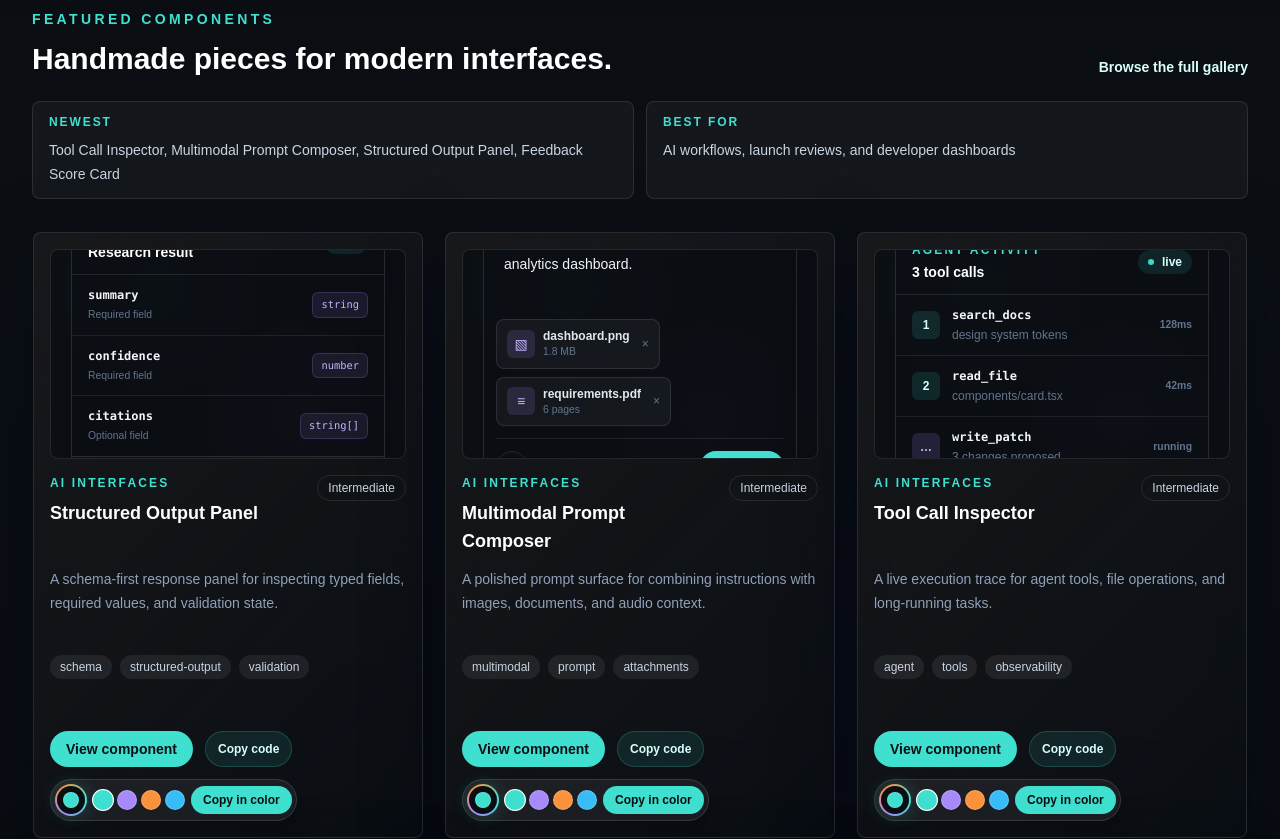
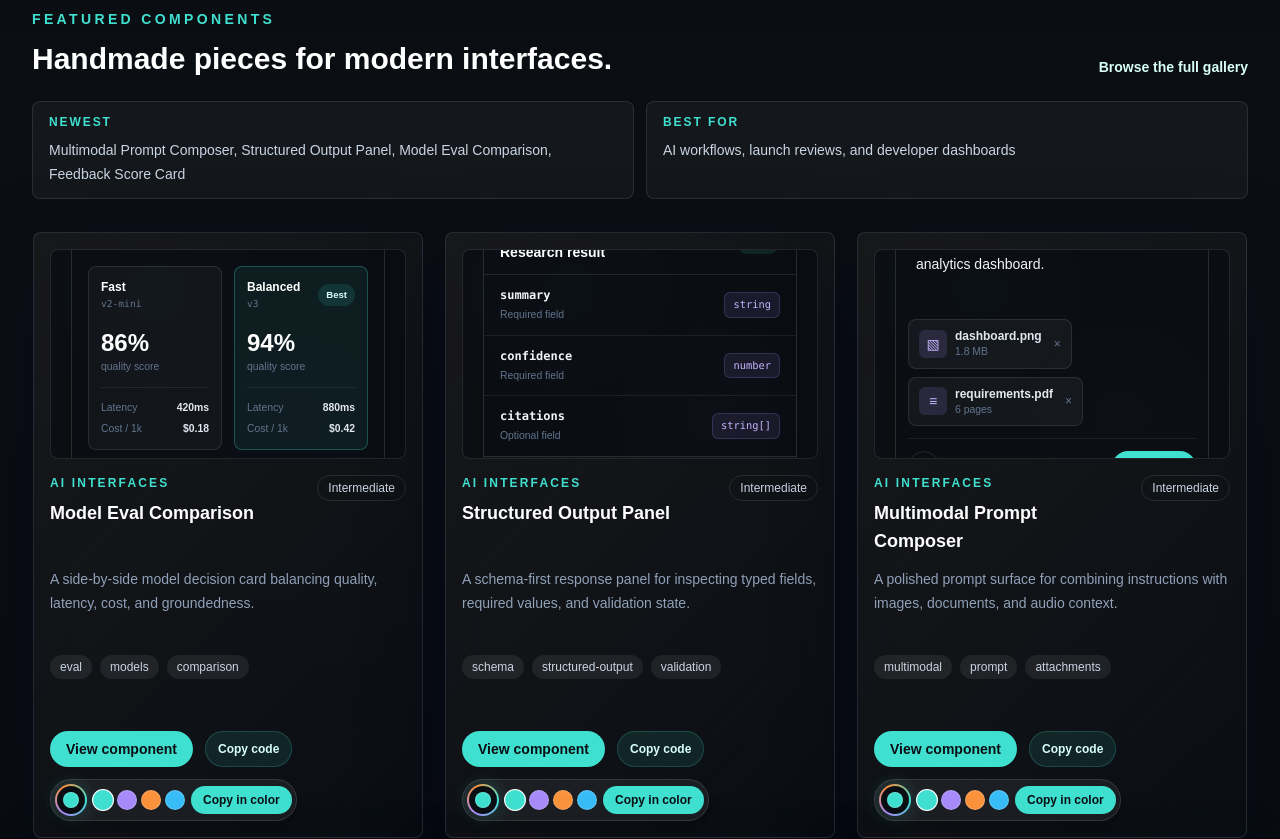
Before and after one commit to edujbarrios/edujbarrios-ui, a Next.js app: page / in a window 1280 px wide. Shown: the part 1300-2139 px from the top of the page. Built offline with nearby package versions, Linux system fonts and the light colour scheme.

Commit message:
add model eval comparison (#4)
Co-authored-by: Eduardo J. Barrios <edujbarrios@users.noreply.github.com>

```diff
--- a/components/component-preview.tsx
+++ b/components/component-preview.tsx
@@ -33,6 +33,7 @@ import { LatencyBudgetCard } from "@/components/ui/latency-budget-card";
 import { ModalShell } from "@/components/ui/modal-shell";
 import { MultimodalPromptComposer } from "@/components/ui/multimodal-prompt-composer";
 import { ModelSwitcher } from "@/components/ui/model-switcher";
+import { ModelEvalComparison } from "@/components/ui/model-eval-comparison";
 import { NeuralSearchInput } from "@/components/ui/neural-search-input";
 import { NeonGradientButton } from "@/components/ui/neon-gradient-button";
 import { NotificationBell } from "@/components/ui/notification-bell";
@@ -122,6 +123,7 @@ const previews: Record<ComponentSlug, ComponentType> = {
   "tool-call-inspector": ToolCallInspector,
   "multimodal-prompt-composer": MultimodalPromptComposer,
   "structured-output-panel": StructuredOutputPanel,
+  "model-eval-comparison": ModelEvalComparison,
   "human-checkpoint-card": HumanCheckpointCard,
   "context-window-meter": ContextWindowMeter,
   "agent-handoff-card": AgentHandoffCard,
--- /dev/null
+++ b/components/ui/model-eval-comparison.tsx
@@ -0,0 +1,35 @@
+const candidates = [
+  { name: "Fast", model: "v2-mini", quality: 86, latency: "420ms", cost: "$0.18" },
+  { name: "Balanced", model: "v3", quality: 94, latency: "880ms", cost: "$0.42" },
+];
+
+export function ModelEvalComparison() {
+  return (
+    <section className="w-full max-w-md rounded-xl border border-white/12 bg-[#0b0f14]/92 p-4 shadow-2xl">
+      <header className="flex items-start justify-between gap-4">
+        <div>
+          <p className="text-xs font-semibold uppercase tracking-[0.18em] text-[#40E0D0]">Evaluation run</p>
+          <h3 className="mt-1 text-base font-bold text-white">Support answer quality</h3>
+        </div>
+        <span className="rounded-full bg-white/[0.06] px-2.5 py-1 text-[0.65rem] font-semibold text-slate-400">240 cases</span>
+      </header>
+      <div className="mt-4 grid grid-cols-2 gap-3">
+        {candidates.map((candidate, index) => (
+          <article key={candidate.model} className={index === 1 ? "rounded-lg border border-[#40E0D0]/28 bg-[#40E0D0]/[0.07] p-3" : "rounded-lg border border-white/10 bg-white/[0.035] p-3"}>
+            <div className="flex items-center justify-between gap-2">
+              <div><h4 className="text-xs font-bold text-white">{candidate.name}</h4><p className="mt-0.5 font-mono text-[0.6rem] text-slate-500">{candidate.model}</p></div>
+              {index === 1 && <span className="rounded-full bg-[#40E0D0]/12 px-2 py-1 text-[0.6rem] font-bold text-[#d8fffb]">Best</span>}
+            </div>
+            <p className="mt-4 text-2xl font-black tabular-nums text-white">{candidate.quality}%</p>
+            <p className="text-[0.65rem] text-slate-500">quality score</p>
+            <dl className="mt-3 space-y-1.5 border-t border-white/8 pt-3 text-[0.65rem]">
+              <div className="flex justify-between"><dt className="text-slate-500">Latency</dt><dd className="font-semibold text-slate-200">{candidate.latency}</dd></div>
+              <div className="flex justify-between"><dt className="text-slate-500">Cost / 1k</dt><dd className="font-semibold text-slate-200">{candidate.cost}</dd></div>
+            </dl>
+          </article>
+        ))}
+      </div>
+      <p className="mt-3 text-[0.65rem] leading-5 text-slate-500">Balanced improves groundedness by 9 points with a 460ms latency tradeoff.</p>
+    </section>
+  );
+}
--- a/data/component-code.ts
+++ b/data/component-code.ts
@@ -1079,6 +1079,31 @@ export function StructuredOutputPanel() {
     </section>
   );
 }`,
+  "model-eval-comparison": `const candidates = [
+  { name: "Fast", model: "v2-mini", quality: 86, latency: "420ms", cost: "$0.18" },
+  { name: "Balanced", model: "v3", quality: 94, latency: "880ms", cost: "$0.42" },
+];
+
+export function ModelEvalComparison() {
+  return (
+    <section className="w-full max-w-md rounded-xl border border-white/12 bg-[#0b0f14]/92 p-4 shadow-2xl">
+      <header className="flex items-start justify-between gap-4">
+        <div><p className="text-xs font-semibold uppercase tracking-[0.18em] text-[#40E0D0]">Evaluation run</p><h3 className="mt-1 text-base font-bold text-white">Support answer quality</h3></div>
+        <span className="rounded-full bg-white/[0.06] px-2.5 py-1 text-[0.65rem] font-semibold text-slate-400">240 cases</span>
+      </header>
+      <div className="mt-4 grid grid-cols-2 gap-3">
+        {candidates.map((candidate, index) => (
+          <article key={candidate.model} className={index === 1 ? "rounded-lg border border-[#40E0D0]/28 bg-[#40E0D0]/[0.07] p-3" : "rounded-lg border border-white/10 bg-white/[0.035] p-3"}>
+            <div className="flex items-center justify-between gap-2"><div><h4 className="text-xs font-bold text-white">{candidate.name}</h4><p className="font-mono text-[0.6rem] text-slate-500">{candidate.model}</p></div>{index === 1 && <span className="rounded-full bg-[#40E0D0]/12 px-2 py-1 text-[0.6rem] font-bold text-[#d8fffb]">Best</span>}</div>
+            <p className="mt-4 text-2xl font-black text-white">{candidate.quality}%</p><p className="text-[0.65rem] text-slate-500">quality score</p>
+            <dl className="mt-3 space-y-1.5 border-t border-white/8 pt-3 text-[0.65rem]"><div className="flex justify-between"><dt>Latency</dt><dd>{candidate.latency}</dd></div><div className="flex justify-between"><dt>Cost / 1k</dt><dd>{candidate.cost}</dd></div></dl>
+          </article>
+        ))}
+      </div>
+      <p className="mt-3 text-[0.65rem] text-slate-500">Balanced improves groundedness by 9 points with a 460ms latency tradeoff.</p>
+    </section>
+  );
+}`,
   "feedback-score-card": `const ratings = [
   { label: "Useful", value: "94%" },
   { label: "Clear", value: "89%" },
--- a/lib/components.ts
+++ b/lib/components.ts
@@ -718,6 +718,18 @@ export const components: ComponentItem[] = [
     featured: true,
   },
   {
+    slug: "model-eval-comparison",
+    name: "Model Eval Comparison",
+    description: "A side-by-side model decision card balancing quality, latency, cost, and groundedness.",
+    category: "AI Interfaces",
+    tags: ["eval", "models", "comparison"],
+    difficulty: "Intermediate",
+    code: componentCode["model-eval-comparison"],
+    usage: `<ModelEvalComparison />`,
+    accessibility: "Every score and tradeoff is expressed as text, and the preferred candidate includes a visible label instead of color alone.",
+    featured: true,
+  },
+  {
     slug: "feedback-score-card",
     name: "Feedback Score Card",
     description: "A reviewer feedback summary for beta launches, QA passes, and design reviews.",
```
